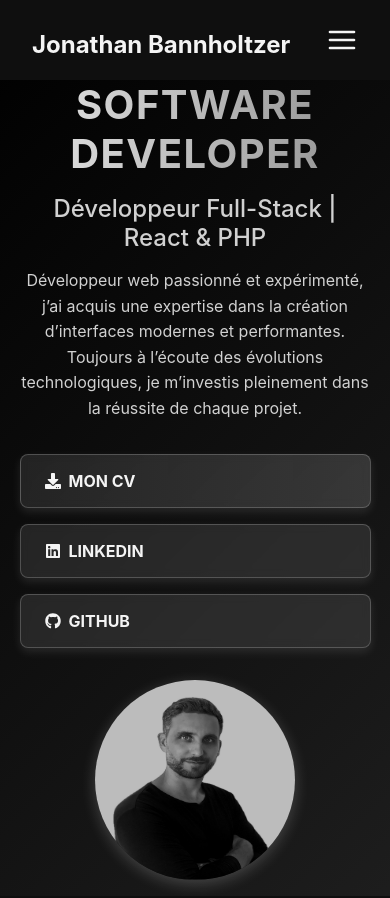
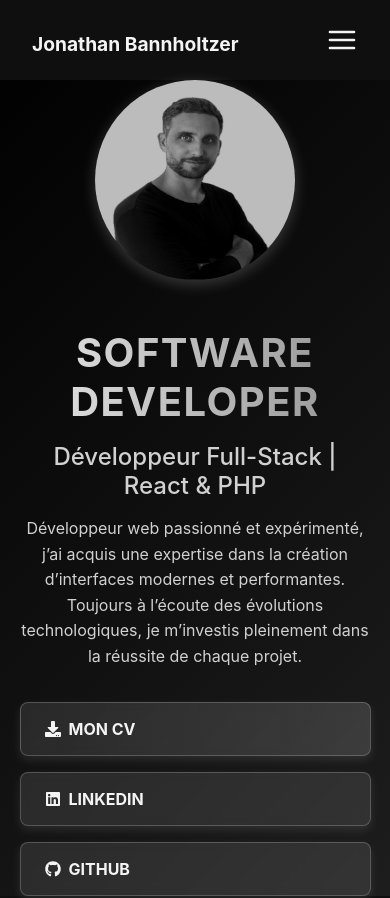
Before and after one commit to J-Banno/portfolio_next.js, a Next.js app: page / in a window 390 px wide. Shown: the top 898 px of the page. Built offline with nearby package versions, Linux system fonts and the light colour scheme.

Commit message:
bug(hero): fix hero responsive

```diff
--- a/src/components/Footer.tsx
+++ b/src/components/Footer.tsx
@@ -25,7 +25,6 @@ export default function Footer() {
       transition={{ duration: 0.5 }}
       viewport={{ once: true }}
     >
-      <p className="footer-text">Merci de votre visite 🚀</p>
       <div className="footer-links">
         {socialLinks.map((link) => (
           <motion.a
--- a/src/styles/_footer.scss
+++ b/src/styles/_footer.scss
@@ -7,11 +7,6 @@
   flex-direction: column;
   align-items: center;
   gap: 1rem;
-
-  .footer-text {
-    font-size: 1.2rem;
-    font-weight: bold;
-  }
 
   .footer-links {
     display: flex;
--- a/src/styles/_hero.scss
+++ b/src/styles/_hero.scss
@@ -128,6 +128,14 @@
 
     .hero-content {
       max-width: 100%;
+      order: 2;
+    }
+
+    .hero-image {
+      width: 200px;
+      height: 200px;
+      margin-bottom: 1rem;
+      order: 1;
     }
 
     h1 {
--- a/src/styles/_layout.scss
+++ b/src/styles/_layout.scss
@@ -114,3 +114,13 @@
   border: none;
   cursor: pointer;
 }
+
+@media (max-width: 768px) {
+  .logo {
+    font-size: 1.2rem;
+  }
+
+  .mobile-nav-links {
+    margin-top: 2rem;
+  }
+}
```
